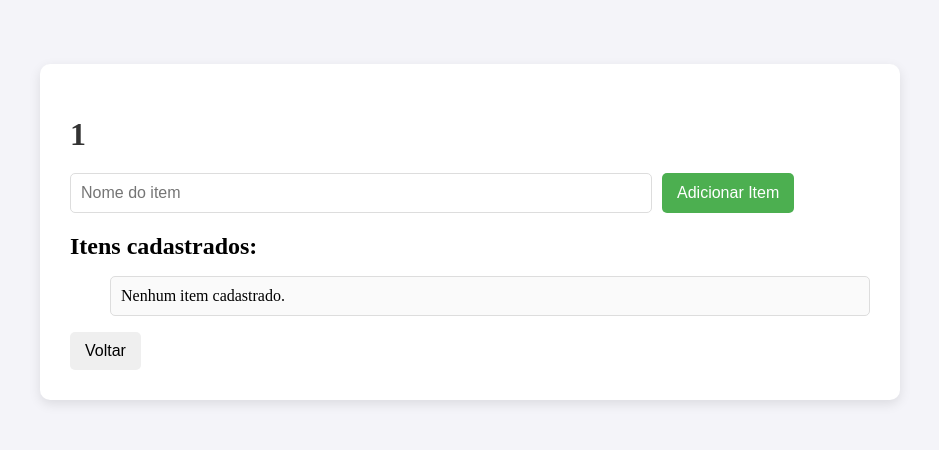
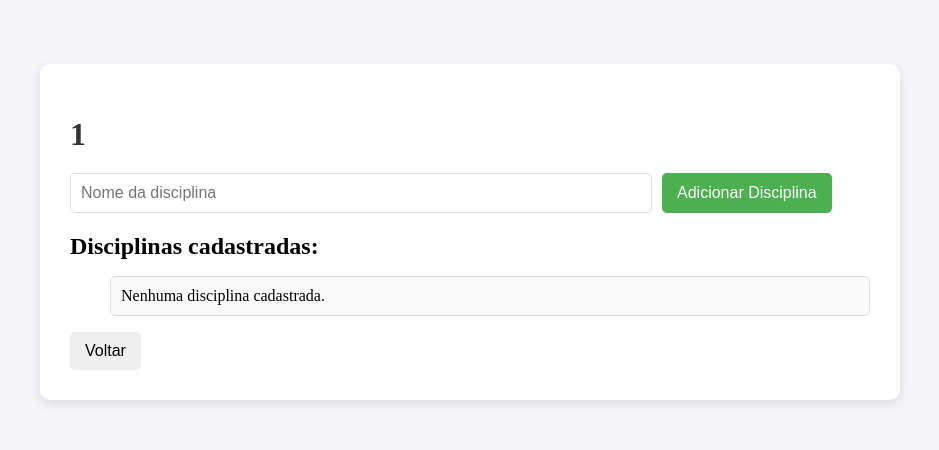
Before and after one commit to MarcioJnr/organizador-academico, a Next.js app: page /semestre/1 in a window 1280 px wide. Shown: the part 196-646 px from the top of the page, without its empty margins (170-1109 px from the left). Built offline with nearby package versions, Linux system fonts and the light colour scheme.

Commit message:
Adiçao de disciplinas

```diff
--- a/src/pages/semestre/[semestre].js
+++ b/src/pages/semestre/[semestre].js
@@ -5,14 +5,18 @@ import styles from "../../styles/course.module.css"; // Ajuste o caminho do CSS
 export default function SemestreDetalhes() {
   const router = useRouter();
   const { semestre } = router.query; // Obtém o semestre da URL
-  const [itens, setItens] = useState([]);
-  const [itemNome, setItemNome] = useState("");
+  const [disciplinas, setDisciplinas] = useState([]);
+  const [disciplinaNome, setDisciplinaNome] = useState("");
 
-  const handleAddItem = () => {
-    if (itemNome.trim() !== "") {
-      setItens((prev) => [...prev, itemNome]);
-      setItemNome("");
+  const handleAddDisciplina = () => {
+    if (disciplinaNome.trim() !== "") {
+      setDisciplinas((prev) => [...prev, disciplinaNome]);
+      setDisciplinaNome("");
     }
+  };
+
+  const handleNavigateToDisciplina = (disciplina) => {
+    router.push(`/disciplina/${encodeURIComponent(disciplina)}`);
   };
 
   return (
@@ -23,24 +27,28 @@ export default function SemestreDetalhes() {
         <div className={styles.form}>
           <input
             type="text"
-            value={itemNome}
-            onChange={(e) => setItemNome(e.target.value)}
-            placeholder="Nome do item"
+            value={disciplinaNome}
+            onChange={(e) => setDisciplinaNome(e.target.value)}
+            placeholder="Nome da disciplina"
             className={styles.input}
           />
-          <button onClick={handleAddItem} className={`${styles.button} ${styles.addButton}`}>
-            Adicionar Item
+          <button onClick={handleAddDisciplina} className={`${styles.button} ${styles.addButton}`}>
+            Adicionar Disciplina
           </button>
         </div>
 
-        <h2 className={styles.subTitle}>Itens cadastrados:</h2>
+        <h2 className={styles.subTitle}>Disciplinas cadastradas:</h2>
         <ul>
-          {itens.length === 0 ? (
-            <li className={styles.semestreListItem}>Nenhum item cadastrado.</li>
+          {disciplinas.length === 0 ? (
+            <li className={styles.semestreListItem}>Nenhuma disciplina cadastrada.</li>
           ) : (
-            itens.map((item, index) => (
-              <li key={index} className={styles.semestreListItem}>
-                {item}
+            disciplinas.map((disciplina, index) => (
+              <li
+                key={index}
+                className={styles.semestreListItem}
+                onClick={() => handleNavigateToDisciplina(disciplina)}
+              >
+                {disciplina}
               </li>
             ))
           )}
```
Also changed, not shown: src/pages/disciplina/[disciplina].js (added, +55 -0 lines).
